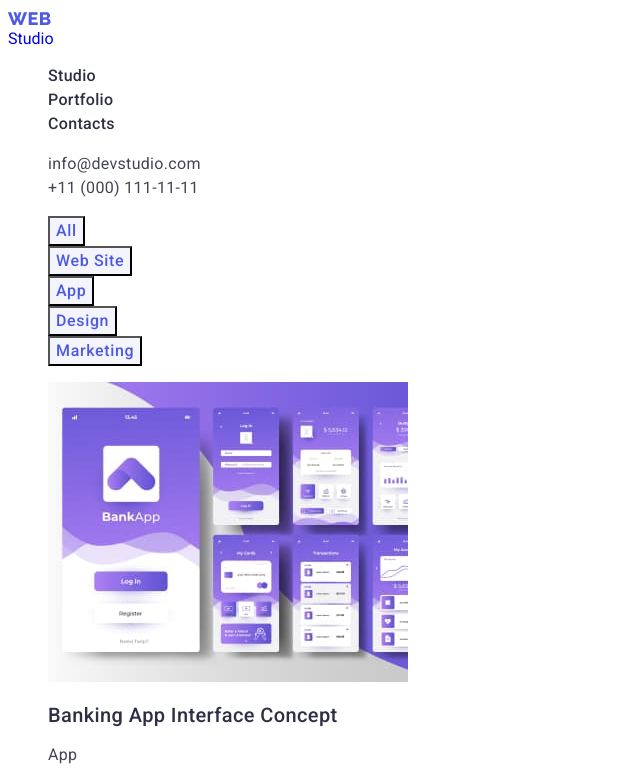
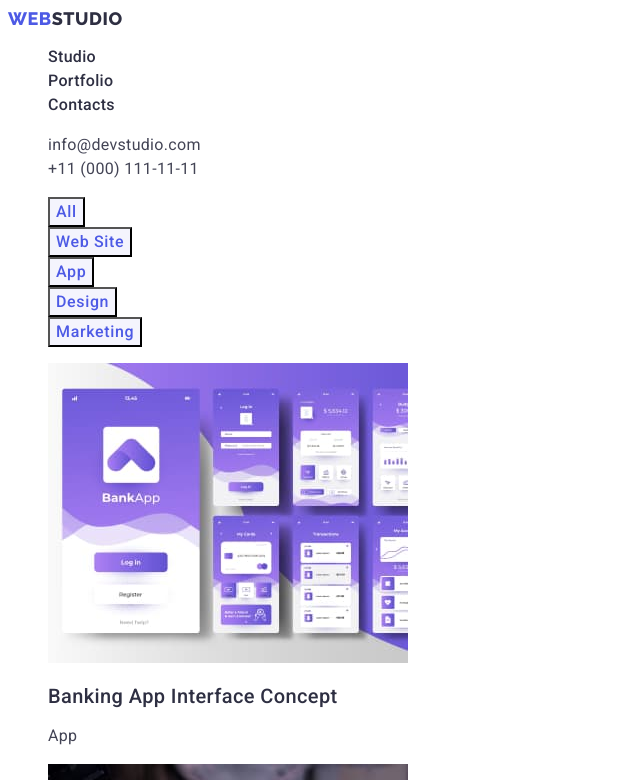
Before and after one commit to mountpeak/goit-markup-hw-02, a plain HTML site: page portfolio.html in a window 1280 px wide. Shown: the top 780 px of the page, without its empty margins (0-640 px from the left). Drawn offline with Linux system fonts and the light colour scheme.

Commit message:
Update portfolio.html

```diff
--- a/portfolio.html
+++ b/portfolio.html
@@ -18,9 +18,9 @@
 
     <header class="page-header">
       <nav class="page-nav">
-        <a href="./index.html" class="studio-logo link"
-          ><span class="web-logo">Web</span>Studio</a
-        >
+        <a href="./index.html" class="web-logo link"
+        >Web<span class="studio-logo-dark">Studio</span></a
+      >
         <ul class="menu list">
           <li class="menu-item">
             <a class="menu-link link" href="./index.html">Studio</a>
```
